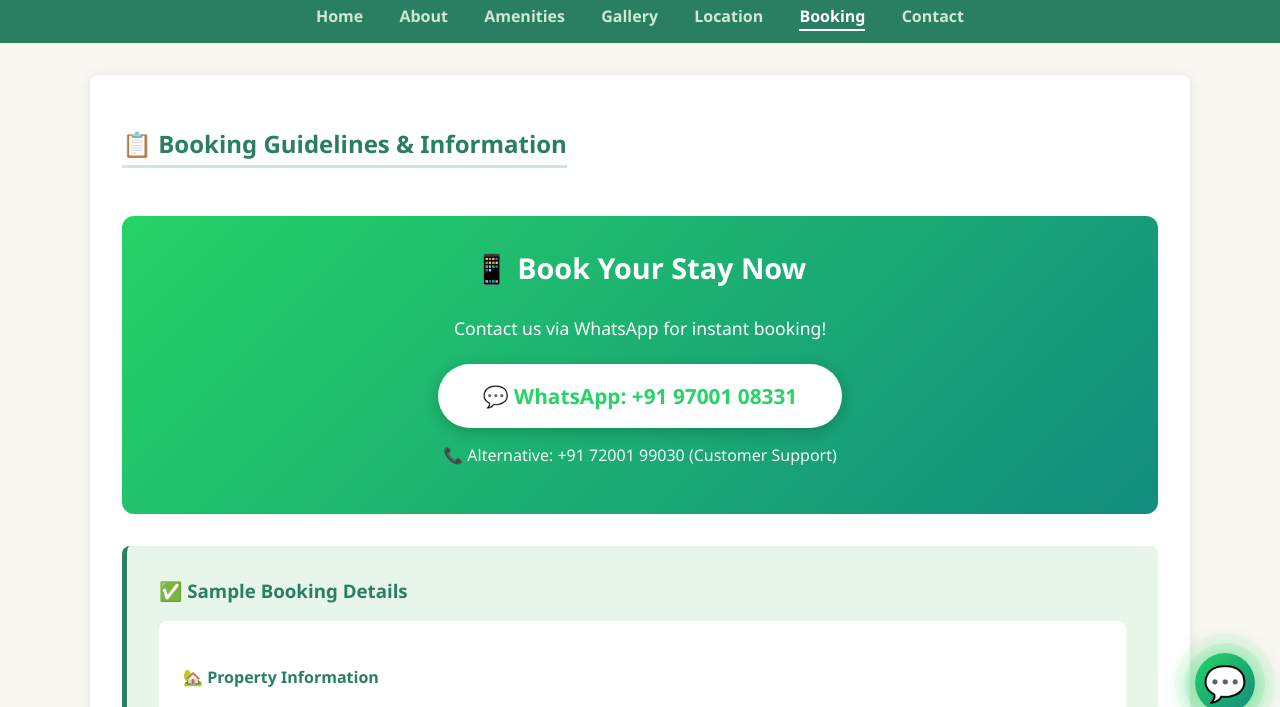
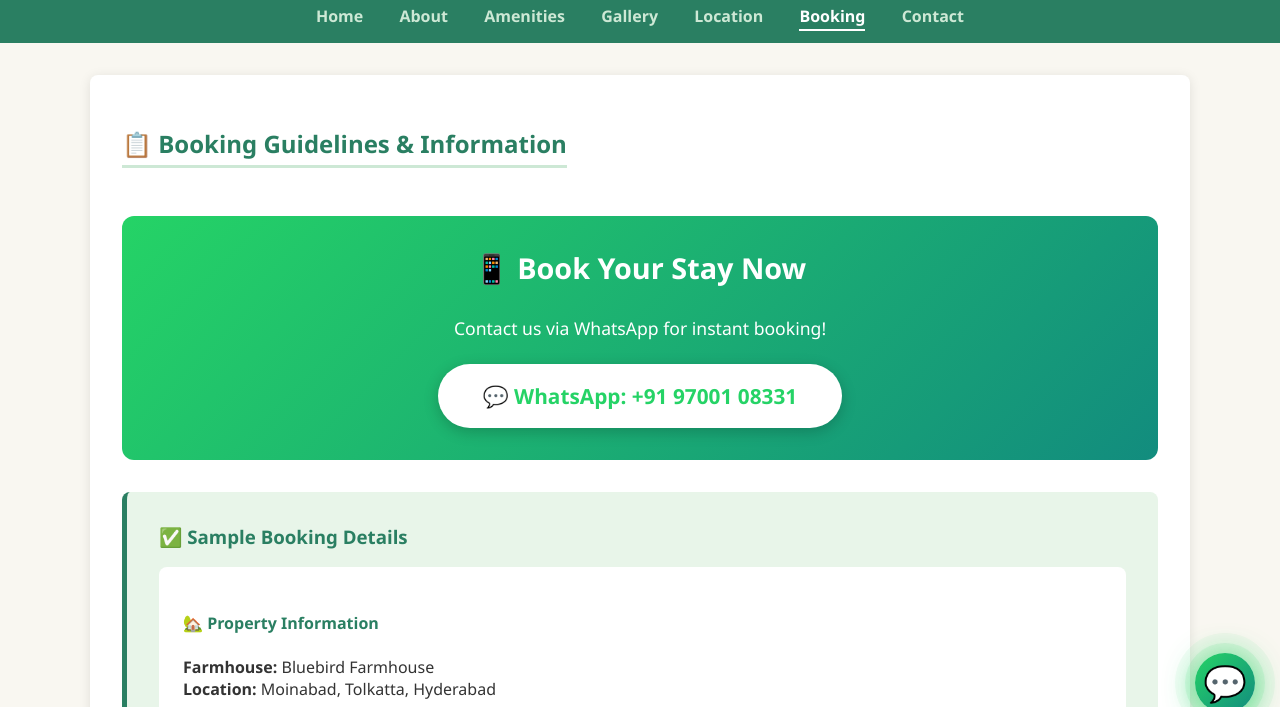
Before and after one commit to imtiyazmygit/bluebirdfarmhouse, a plain HTML site: page booking.html in a window 1280 px wide. Shown: the part 62-769 px from the top of the page. Drawn offline with Linux system fonts and the light colour scheme.

Commit message:
Update booking.html

```diff
--- a/booking.html
+++ b/booking.html
@@ -42,9 +42,7 @@
            style="display: inline-block; background: white; color: #25D366; padding: 18px 45px; border-radius: 50px; font-weight: 700; font-size: 1.3rem; text-decoration: none; box-shadow: 0 4px 15px rgba(0,0,0,0.2); transition: all 0.3s ease;">
           💬 WhatsApp: +91 97001 08331
         </a>
-        <p style="color: rgba(255,255,255,0.95); margin-top: 1rem; font-size: 1rem;">
-          📞 Alternative: +91 72001 99030 (Customer Support)
-        </p>
+
       </div>
 
       <!-- Sample Booking Confirmation -->
```
